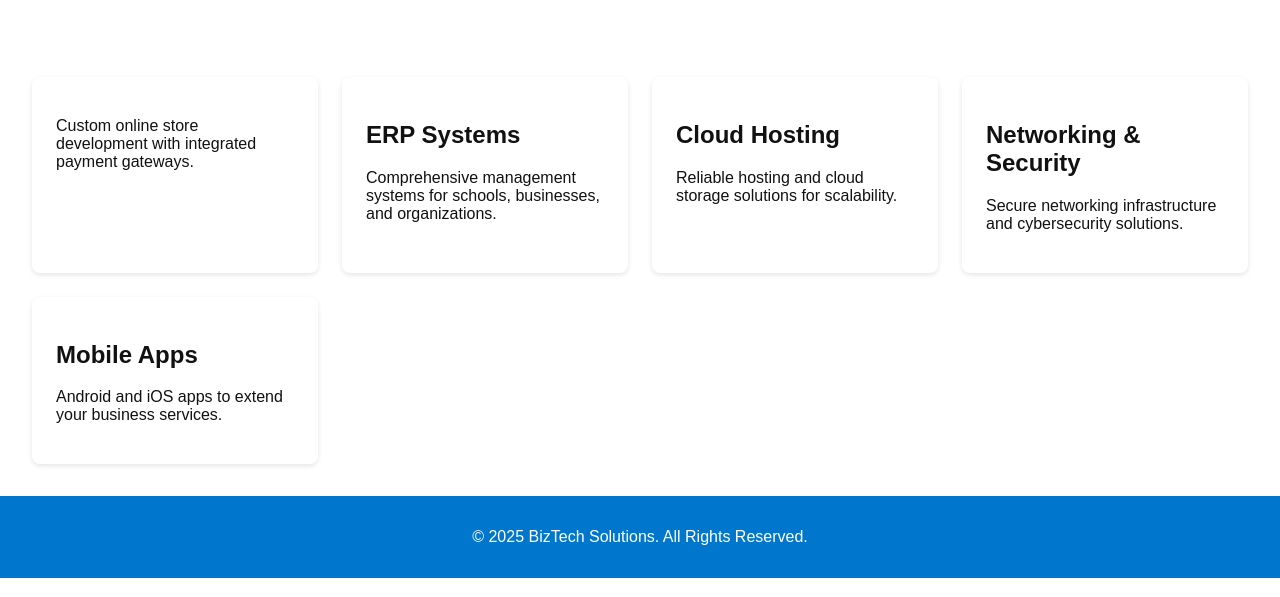
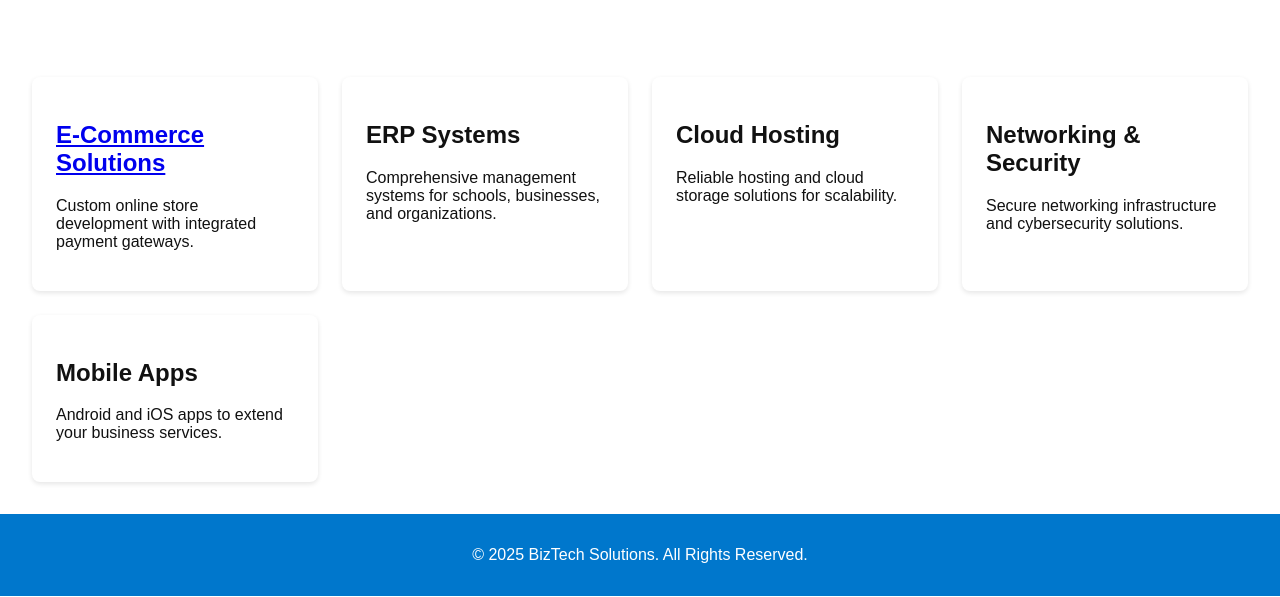
Before and after one commit to ERIC66528/Bs_solutions, a plain HTML site: page services.html in a window 1280 px wide. Shown: the part 203-800 px from the top of the page. Drawn offline with Linux system fonts and the light colour scheme.

Commit message:
Update services.html

```diff
--- a/services.html
+++ b/services.html
@@ -26,7 +26,7 @@
   </section>
   <section class="services-grid">
     <div class="service-card">
-      <a href="https://eric66528.github.io/E-commerceweb/" E-Commerce Solutions> </a>
+      <h2> <a href="https://eric66528.github.io/E-commerceweb/" > E-Commerce Solutions </a> </h2>
       <p>Custom online store development with integrated payment gateways.</p>
     </div>
     <div class="service-card">
```
